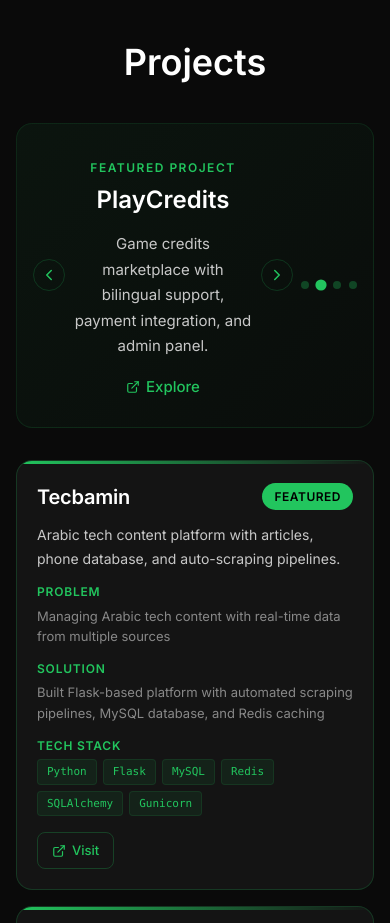
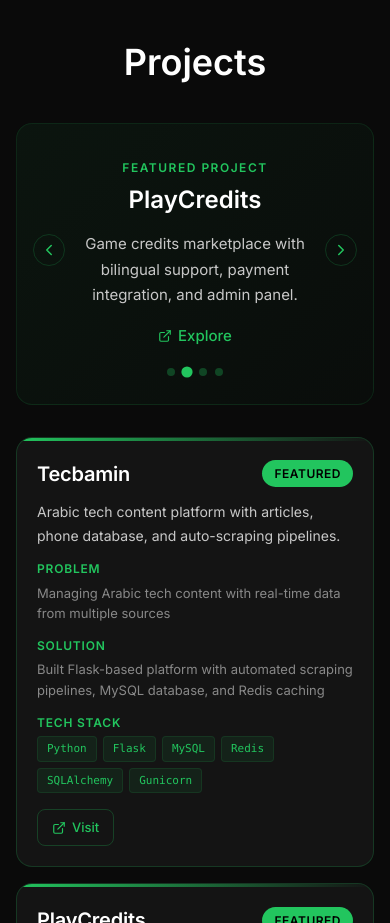
Before and after one commit to ibrahim-shoil/myportfolio, a React (Vite) app: page / in a window 390 px wide. Shown: the part 2560-3483 px from the top of the page. Built offline with nearby package versions, Linux system fonts and the light colour scheme; no server answers.

Commit message:
Fix Facebook URL, remove hover underline, center spotlight dots
- Fixed storBamin Facebook URL to facebook.com/storbamin
- Removed underline on link hover globally
- Restructured spotlight layout: arrows+content in a row, dots centered below

```diff
--- a/src/components/Projects.jsx
+++ b/src/components/Projects.jsx
@@ -154,6 +154,7 @@
               touchStartY.current = null
             }}
           >
+            <div className="spotlight-row">
               {FEATURED.length > 1 && (
                 <button
                   className="spotlight-arrow spotlight-arrow-prev"
@@ -189,6 +190,7 @@
                   <svg width="18" height="18" viewBox="0 0 24 24" fill="none" stroke="currentColor" strokeWidth="2" strokeLinecap="round" strokeLinejoin="round"><polyline points="9 18 15 12 9 6"/></svg>
                 </button>
               )}
+            </div>
             {FEATURED.length > 1 && (
               <div className="spotlight-dots">
                 {FEATURED.map((_, i) => (
--- a/src/components/Projects.scss
+++ b/src/components/Projects.scss
@@ -30,14 +30,20 @@
   border: 1px solid rgba(34, 197, 94, 0.12);
   border-radius: 16px;
   position: relative;
-  min-height: 160px;
+  display: flex;
+  flex-direction: column;
+  align-items: center;
+  touch-action: pan-y;
+  user-select: none;
+}
+
+.spotlight-row {
   display: flex;
   flex-direction: row;
   justify-content: center;
   align-items: center;
   gap: 12px;
-  touch-action: pan-y;
-  user-select: none;
+  width: 100%;
 }
 
 body.light .spotlight {
@@ -443,15 +449,18 @@
   .spotlight {
     padding: 28px 16px;
     margin-bottom: 32px;
+  }
+
+  .spotlight-row {
     gap: 8px;
+  }
 
-    .spotlight-content h3 {
-      font-size: 24px;
-    }
+  .spotlight .spotlight-content h3 {
+    font-size: 24px;
+  }
 
-    .spotlight-content p {
-      font-size: 15px;
-    }
+  .spotlight .spotlight-content p {
+    font-size: 15px;
   }
 
   .spotlight-arrow {
--- a/src/components/SocialMedia.jsx
+++ b/src/components/SocialMedia.jsx
@@ -32,7 +32,7 @@
       },
       {
         platform: 'Facebook',
-        url: 'https://www.facebook.com/storbmain',
+        url: 'https://www.facebook.com/storbamin',
         icon: (
           <svg viewBox="0 0 24 24" fill="currentColor" width="20" height="20">
             <path d="M24 12.073c0-6.627-5.373-12-12-12s-12 5.373-12 12c0 5.99 4.388 10.954 10.125 11.854v-8.385H7.078v-3.47h3.047V9.43c0-3.007 1.792-4.669 4.533-4.669 1.312 0 2.686.235 2.686.235v2.953H15.83c-1.491 0-1.956.925-1.956 1.874v2.25h3.328l-.532 3.47h-2.796v8.385C19.612 23.027 24 18.062 24 12.073z"/>
--- a/src/components/Terminal.jsx
+++ b/src/components/Terminal.jsx
@@ -256,7 +256,7 @@
     } else if (base === 'social') {
       result = {
         type: 'info',
-        content: 'Content Creation:\n\n  storBamin - Islamic Biography & History\n    YouTube:   youtube.com/@storbamin\n    TikTok:    tiktok.com/@storbamin\n    Facebook:  facebook.com/storbmain\n\n    Arabic documentary-style history channel focused on Islamic biography\n    and early Islamic history, presenting major battles, companions, and\n    pivotal moments through concise, cinematic storytelling.\n\n  tecBamin - Tech, Long-Form\n    YouTube:   youtube.com/@tecbamin\n    TikTok:    tiktok.com/@tecbamin\n    Facebook:  facebook.com/tecBamin\n\n    Arabic tech channel producing in-depth long-form videos on consumer\n    technology, AI, digital trends, and gaming with clear and engaging\n    video storytelling.'
+        content: 'Content Creation:\n\n  storBamin - Islamic Biography & History\n    YouTube:   youtube.com/@storbamin\n    TikTok:    tiktok.com/@storbamin\n    Facebook:  facebook.com/storbamin\n\n    Arabic documentary-style history channel focused on Islamic biography\n    and early Islamic history, presenting major battles, companions, and\n    pivotal moments through concise, cinematic storytelling.\n\n  tecBamin - Tech, Long-Form\n    YouTube:   youtube.com/@tecbamin\n    TikTok:    tiktok.com/@tecbamin\n    Facebook:  facebook.com/tecBamin\n\n    Arabic tech channel producing in-depth long-form videos on consumer\n    technology, AI, digital trends, and gaming with clear and engaging\n    video storytelling.'
       }
     } else if (base === 'clear') {
       setOutput([])
--- a/src/styles/global.scss
+++ b/src/styles/global.scss
@@ -36,10 +36,6 @@
 a {
   color: $color-accent;
   text-decoration: none;
-
-  &:hover {
-    text-decoration: underline;
-  }
 }
 
 .light a {
```
Lines whose indentation alone changed are shown as unchanged.
